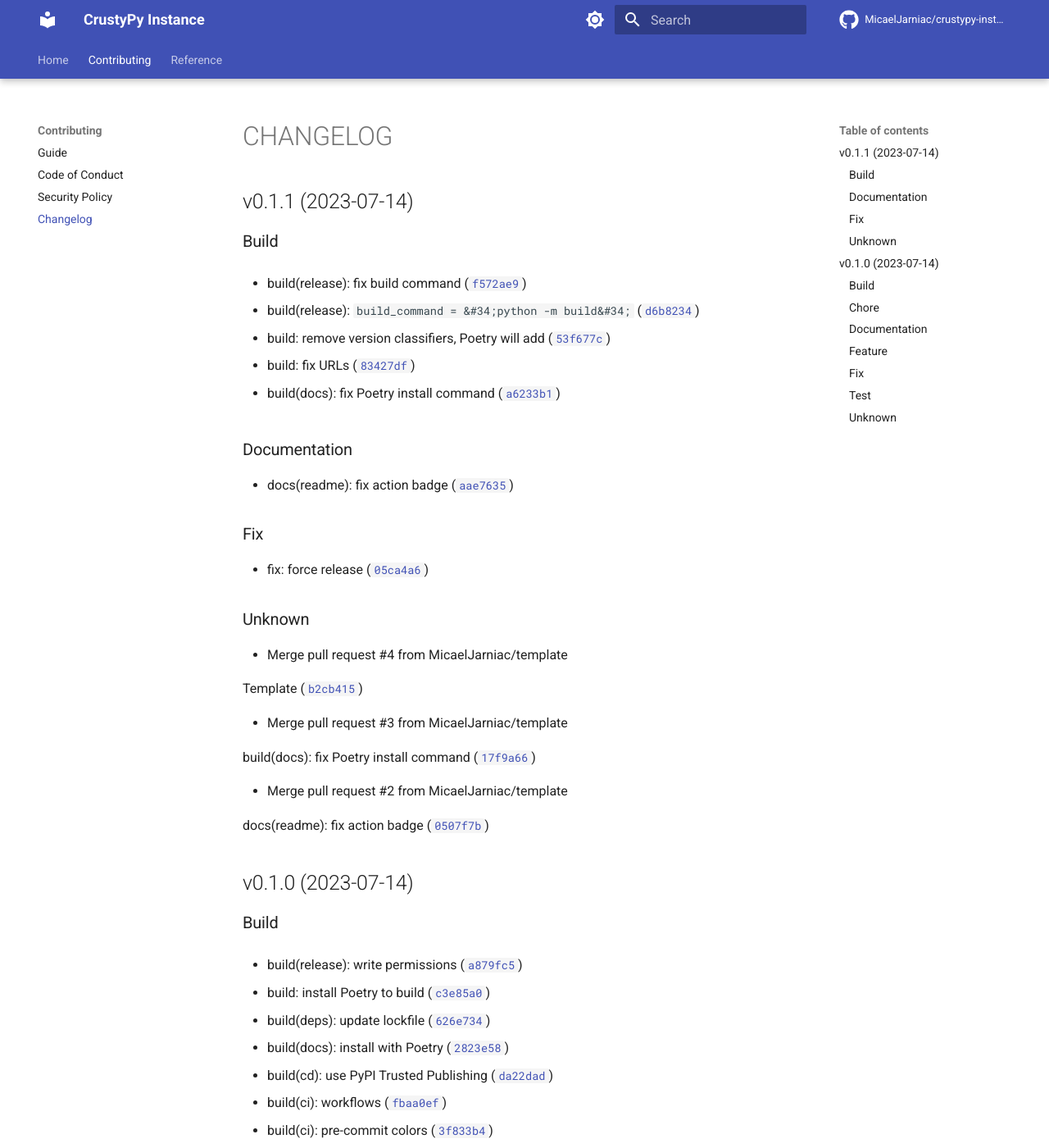
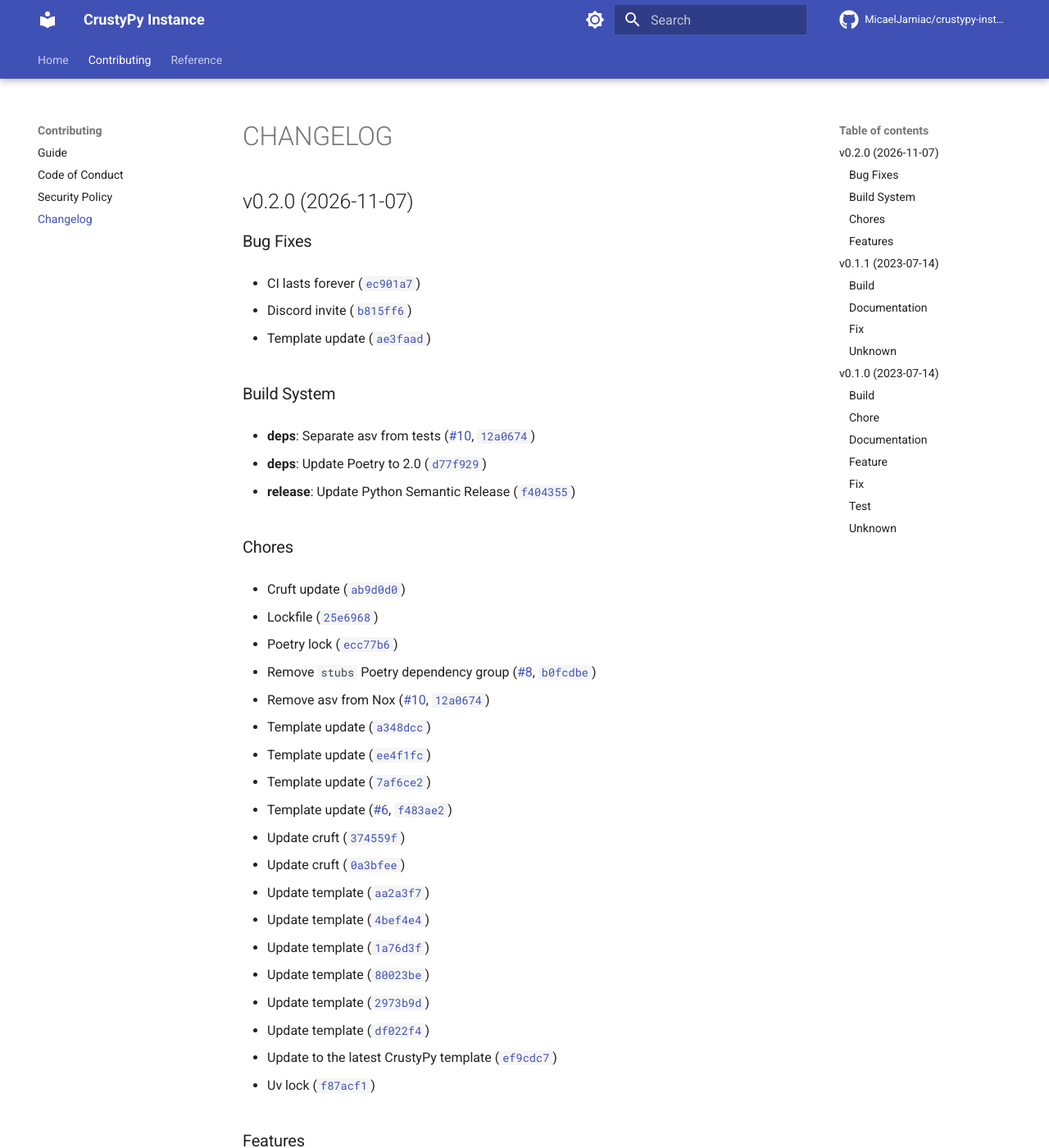
Before and after one commit to MicaelJarniac/crustypy-instance, an MkDocs documentation site: the page built from docs/CHANGELOG.md, in a window 1280 px wide and 1400 px high. Shown: the whole window at 82% size. Built offline with MkDocs 1.6.1 and Material for MkDocs 9.7.7, drawn with Linux system fonts in a browser that asks for light colours; comment, search, counter and statistics services are not loaded; some of the changed text lies outside the part shown.

Commit message:
0.2.0
Automatically generated by python-semantic-release

```diff
--- a/docs/CHANGELOG.md
+++ b/docs/CHANGELOG.md
@@ -1,6 +1,107 @@
 # CHANGELOG
 
 <!-- version list -->
+
+## v0.2.0 (2026-11-07)
+
+### Bug Fixes
+
+- CI lasts forever
+  ([`ec901a7`](https://github.com/MicaelJarniac/crustypy-instance/commit/ec901a728263a6253fd175cdff0804c846e90146))
+
+- Discord invite
+  ([`b815ff6`](https://github.com/MicaelJarniac/crustypy-instance/commit/b815ff6675fe85e3bf8c1f86a4f3090456106106))
+
+- Template update
+  ([`ae3faad`](https://github.com/MicaelJarniac/crustypy-instance/commit/ae3faad7148c183603824b6ef579f5a6b37c9762))
+
+### Build System
+
+- **deps**: Separate asv from tests
+  ([#10](https://github.com/MicaelJarniac/crustypy-instance/pull/10),
+  [`12a0674`](https://github.com/MicaelJarniac/crustypy-instance/commit/12a0674227ea50f400595d6fce5fb258c82e41b4))
+
+- **deps**: Update Poetry to 2.0
+  ([`d77f929`](https://github.com/MicaelJarniac/crustypy-instance/commit/d77f929bccdb20f3a4381aeb5714135b9cf6c7e3))
+
+- **release**: Update Python Semantic Release
+  ([`f404355`](https://github.com/MicaelJarniac/crustypy-instance/commit/f40435505835f174e4ddea3fd9d7189c534a2778))
+
+### Chores
+
+- Cruft update
+  ([`ab9d0d0`](https://github.com/MicaelJarniac/crustypy-instance/commit/ab9d0d0800dd0b96d8c99d207842cc84349deaaa))
+
+- Lockfile
+  ([`25e6968`](https://github.com/MicaelJarniac/crustypy-instance/commit/25e69689b101411f33da173c8bb654e4478cd3ff))
+
+- Poetry lock
+  ([`ecc77b6`](https://github.com/MicaelJarniac/crustypy-instance/commit/ecc77b6dd763dd45921cd68f7cdcad750bb1a36d))
+
+- Remove `stubs` Poetry dependency group
+  ([#8](https://github.com/MicaelJarniac/crustypy-instance/pull/8),
+  [`b0fcdbe`](https://github.com/MicaelJarniac/crustypy-instance/commit/b0fcdbee149167ce3268ddf6d8354ae19fd2a7ba))
+
+- Remove asv from Nox ([#10](https://github.com/MicaelJarniac/crustypy-instance/pull/10),
+  [`12a0674`](https://github.com/MicaelJarniac/crustypy-instance/commit/12a0674227ea50f400595d6fce5fb258c82e41b4))
+
+- Template update
+  ([`a348dcc`](https://github.com/MicaelJarniac/crustypy-instance/commit/a348dcce74a7ea6ffe2561ddd90e1028b3c22454))
+
+- Template update
+  ([`ee4f1fc`](https://github.com/MicaelJarniac/crustypy-instance/commit/ee4f1fc3cea2970d99ca2386e48bec9dc389cd83))
+
+- Template update
+  ([`7af6ce2`](https://github.com/MicaelJarniac/crustypy-instance/commit/7af6ce217e25ab22cb7caf9fcd0071606fba8f82))
+
+- Template update ([#6](https://github.com/MicaelJarniac/crustypy-instance/pull/6),
+  [`f483ae2`](https://github.com/MicaelJarniac/crustypy-instance/commit/f483ae23e9935f54b497e4bfd7e79fa3adf29b82))
+
+- Update cruft
+  ([`374559f`](https://github.com/MicaelJarniac/crustypy-instance/commit/374559f7568c74fff7996831e0b59cdc8be05fe0))
+
+- Update cruft
+  ([`0a3bfee`](https://github.com/MicaelJarniac/crustypy-instance/commit/0a3bfee81debdd7155568926cda82fb207504e54))
+
+- Update template
+  ([`aa2a3f7`](https://github.com/MicaelJarniac/crustypy-instance/commit/aa2a3f7ec6d617d1edd45d45ea5fba906b093474))
+
+- Update template
+  ([`4bef4e4`](https://github.com/MicaelJarniac/crustypy-instance/commit/4bef4e4c5a29ca53fc05cef21bc4bf1c1b9ff124))
+
+- Update template
+  ([`1a76d3f`](https://github.com/MicaelJarniac/crustypy-instance/commit/1a76d3fe8bc24770c9596c5fb92021c81c7a15f1))
+
+- Update template
+  ([`80023be`](https://github.com/MicaelJarniac/crustypy-instance/commit/80023bedfd420bde81cb6d06779fa2abaec0226c))
+
+- Update template
+  ([`2973b9d`](https://github.com/MicaelJarniac/crustypy-instance/commit/2973b9de8afd2c2834b88be98fdab9f2fb081f98))
+
+- Update template
+  ([`df022f4`](https://github.com/MicaelJarniac/crustypy-instance/commit/df022f4a72ec9d2bfad23cb4c8e71ce57db85d18))
+
+- Update to the latest CrustyPy template
+  ([`ef9cdc7`](https://github.com/MicaelJarniac/crustypy-instance/commit/ef9cdc7e8d7f9ef8829d9a124aa3304631d7ca58))
+
+- Uv lock
+  ([`f87acf1`](https://github.com/MicaelJarniac/crustypy-instance/commit/f87acf143708472dca3296a674689ad521471ddd))
+
+### Features
+
+- Add benchmarking tools ([#10](https://github.com/MicaelJarniac/crustypy-instance/pull/10),
+  [`12a0674`](https://github.com/MicaelJarniac/crustypy-instance/commit/12a0674227ea50f400595d6fce5fb258c82e41b4))
+
+- Lock
+  ([`0cad873`](https://github.com/MicaelJarniac/crustypy-instance/commit/0cad8737e179bdf25cf3d878076eaf37b6089af7))
+
+- MkDocs
+  ([`f28ac75`](https://github.com/MicaelJarniac/crustypy-instance/commit/f28ac75885c3e50ea126b0a2ccf210134eec50a4))
+
+- Template update
+  ([`6e04c3f`](https://github.com/MicaelJarniac/crustypy-instance/commit/6e04c3f355de11946f11085df10c81bad8679d07))
+
+
 ## v0.1.1 (2023-07-14)
 
 ### Build
--- a/pyproject.toml
+++ b/pyproject.toml
@@ -1,6 +1,6 @@
 [project]
 name = "crustypy-instance"
-version = "0.1.1"
+version = "0.2.0"
 description = "Generated with CrustyPy."
 authors = [
   {name = "Micael Jarniac", email = "micael@jarniac.dev"},
```
Also changed, not shown: 1 other file.
